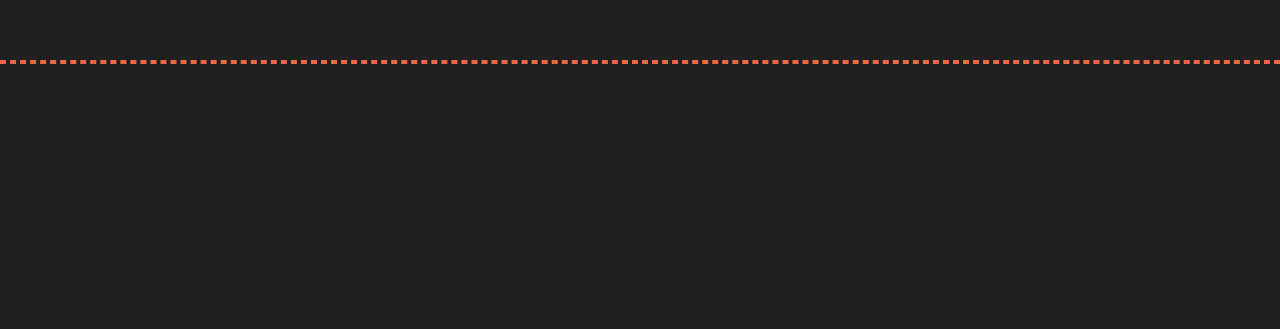
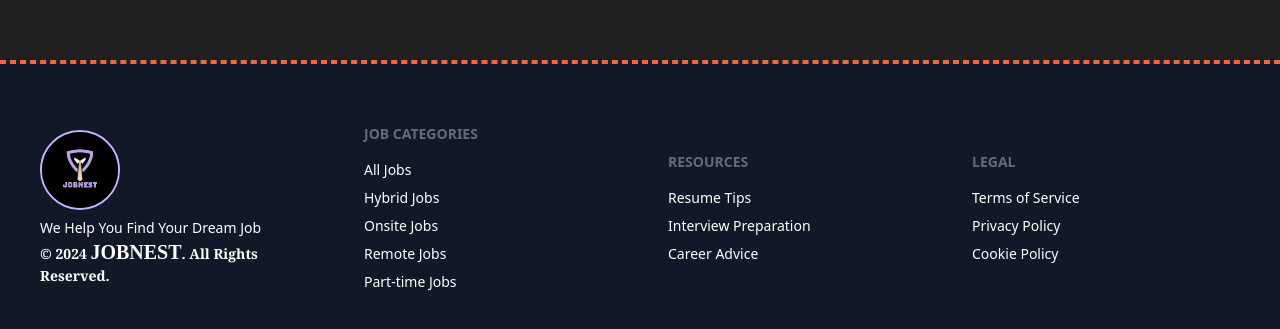
Before and after one commit to ShopnilIsCoding/Jobnest-Client, a React (Vite) app: page / in a window 1280 px wide. Shown: the part 2644-2973 px from the top of the page. Before the commit the page ends 2716 px from the top, so only its background shows below. Built offline with nearby package versions, Linux system fonts and the light colour scheme; no server answers.

Commit message:
footer added and some design fixed

```diff
--- a/src/Components/Footer.jsx
+++ b/src/Components/Footer.jsx
@@ -2,31 +2,31 @@
 
 const Footer = () => {
     return (
-        <footer className="animate__animated animate__fadeInUp footer p-10 bg-base-200 text-base-content grid grid-cols-2 md:grid-cols-3 lg:grid-cols-4 justify-center items-center">
+        <footer className=" footer p-10 bg-gray-900 text-base-content grid grid-cols-2 md:grid-cols-3 lg:grid-cols-4 justify-center items-center">
             <aside>
-                <img src={'/logo.png'} className="size-20" alt="Company Logo" />
-                <p>We Help You Find Your Dream Job <br /><span className=' font-serif font-black'>&copy; {new Date().getFullYear()} <span className='bg-gradient-to-r from-orange-700 via-blue-500 to-green-400 text-transparent bg-clip-text bg-300% animate-gradient'>YourJobSiteX</span>. All Rights Reserved.</span></p>
+                <img src={'/logo.jpg'} className="size-20 rounded-full border-2 border-violet-300" alt="Company Logo" />
+                <p className="text-white">We Help You Find Your Dream Job <br /><span className=' font-serif font-black'>&copy; {new Date().getFullYear()} <span className='font-meri text-xl'>JOBNEST</span>. All Rights Reserved.</span></p>
             </aside>
-            <nav>
-                <h6 className="footer-title">Job Categories</h6>
-                <a className="link link-hover">All Jobs</a>
-                <a className="link link-hover">Hybrid Jobs</a>
-                <a className="link link-hover">Onsite Jobs</a>
-                <a className="link link-hover">Remote Jobs</a>
-                <a className="link link-hover">Part-time Jobs</a>
-            </nav>
-            <nav>
-                <h6 className="footer-title">Resources</h6>
-                <a className="link link-hover">Resume Tips</a>
-                <a className="link link-hover">Interview Preparation</a>
-                <a className="link link-hover">Career Advice</a>
-            </nav>
-            <nav>
-                <h6 className="footer-title">Legal</h6>
-                <a className="link link-hover">Terms of Service</a>
-                <a className="link link-hover">Privacy Policy</a>
-                <a className="link link-hover">Cookie Policy</a>
-            </nav>
+            <div  className="p-5">
+                <h6 className="footer-title text-gray-400">Job Categories</h6>
+                <a className="link link-hover text-white">All Jobs</a>
+                <a className="link link-hover text-white">Hybrid Jobs</a>
+                <a className="link link-hover text-white">Onsite Jobs</a>
+                <a className="link link-hover text-white">Remote Jobs</a>
+                <a className="link link-hover text-white">Part-time Jobs</a>
+            </div >
+            <div className="p-5">
+                <h6 className="footer-title text-gray-400">Resources</h6>
+                <a className="link link-hover text-white">Resume Tips</a>
+                <a className="link link-hover text-white">Interview Preparation</a>
+                <a className="link link-hover text-white">Career Advice</a>
+            </div>
+            <div className="p-5">
+                <h6 className="footer-title text-gray-400">Legal</h6>
+                <a className="link link-hover text-white">Terms of Service</a>
+                <a className="link link-hover text-white">Privacy Policy</a>
+                <a className="link link-hover text-white">Cookie Policy</a>
+            </div>
         </footer>
     );
 };
--- a/src/Pages/Home.jsx
+++ b/src/Pages/Home.jsx
@@ -1,6 +1,7 @@
 
 import AllTabs from '../Components/AllTabs';
 import Banner from '../Components/Banner';
+import Footer from '../Components/Footer';
 import SponsorsSection from '../Components/SponsorsSection';
 import WhyUS from '../Components/WhyUs';
 
@@ -14,6 +15,7 @@ const Home = () => {
             <SponsorsSection></SponsorsSection>
             <WhyUS></WhyUS>
             <hr className=" mx-auto border-dashed mt-3 lg:mt-6 border-accent border-2" />
+            <Footer></Footer>
         </div>
     );
 };
```
Also changed, not shown: src/Components/AllTabs.jsx (+6 -6 lines).
